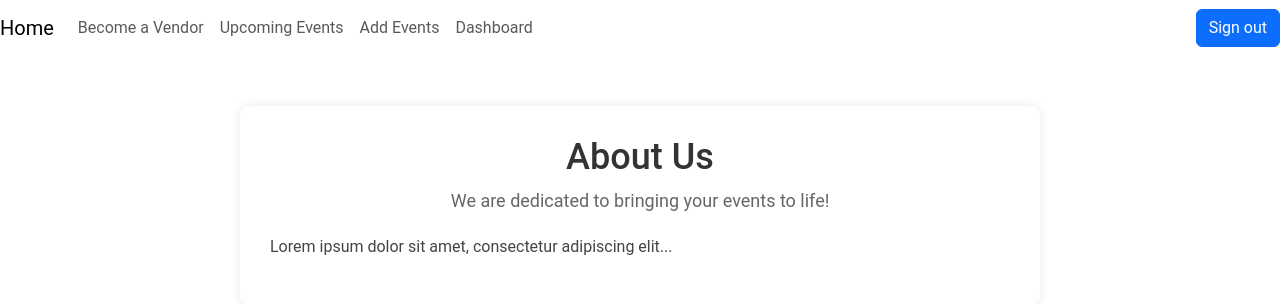
After one commit to NikiiG/Event_Planner_Project3, a Django app: page /about/ in a window 1280 px wide. The commit adds this page. Shown: the top 304 px of the page. Run offline with Django 4.2, Linux system fonts and the light colour scheme.

Commit message:
add about.html

```diff
--- a/main_app/static/css/styles.css
+++ b/main_app/static/css/styles.css
@@ -27,3 +27,51 @@
     cursor: pointer;
     text-decoration: none;
 }
+
+
+.about-container {
+    max-width: 800px;
+    margin: 50px auto;
+    padding: 30px;
+    background-color: #fff;
+    border-radius: 10px;
+    box-shadow: 0px 0px 10px rgba(0, 0, 0, 0.1);
+}
+
+.about-header {
+    text-align: center;
+    margin-bottom: 20px;
+}
+
+.about-header h1 {
+    font-size: 36px;
+    color: #333;
+}
+
+.about-header p {
+    font-size: 18px;
+    color: #666;
+}
+
+.about-content p {
+    margin-bottom: 15px;
+    font-size: 16px;
+    line-height: 1.6;
+    color: #444;
+}
+
+/* Animation */
+.about-header h1 {
+    animation: fadeInUp 1.5s ease-out;
+}
+
+@keyframes fadeInUp {
+    0% {
+        opacity: 0;
+        transform: translateY(20px);
+    }
+    100% {
+        opacity: 1;
+        transform: translateY(0);
+    }
+}
--- /dev/null
+++ b/main_app/templates/about.html
@@ -0,0 +1,14 @@
+<!-- about.html -->
+{% extends "base.html" %}
+
+{% block content %}
+<div class="about-container">
+    <div class="about-header">
+        <h1>About Us</h1>
+        <p>We are dedicated to bringing your events to life!</p>
+    </div>
+    <div class="about-content">
+        <p>Lorem ipsum dolor sit amet, consectetur adipiscing elit...</p>
+    </div>
+</div>
+{% endblock %}
--- a/main_app/templates/base.html
+++ b/main_app/templates/base.html
@@ -5,7 +5,7 @@
     <meta name="viewport" content="width=device-width, initial-scale=1.0">
     <meta http-equiv="X-UA-Compatible" content="ie=edge">
     <title>Event Planner</title>
-    <link rel="stylesheet" type="text/css" href="static/styles.css">
+    <link rel="stylesheet" type="text/css" href="static/css/styles.css">
 
     <!-- Link to Bootstrap CSS -->
     <link href="https://cdn.jsdelivr.net/npm/bootstrap@5.3.1/dist/css/bootstrap.min.css" rel="stylesheet" integrity="sha384-4bw+/aepP/YC94hEpVNVgiZdgIC5+VKNBQNGCHeKRQN+PtmoHDEXuppvnDJzQIu9" crossorigin="anonymous">
--- a/main_app/templates/home.html
+++ b/main_app/templates/home.html
@@ -26,8 +26,9 @@
     <div class="container">
         <div class="row justify-content-center align-items-center">
             <div class="col-md-6">
-                <button class="btn btn-success mr-3">Connect With Us</button>
+                <button class="btn btn-success mr-3">Connect Us</button>
                 <a href="/terms-of-service" class="btn btn-link text-white">Terms of Service</a>
+                <a href="/about" class="btn btn-link text-white">About</a>
             </div>
             <div class="col-md-6">
                 <p class="text-center text-md-right">&copy; 2023 3Coders. All rights reserved.</p>
```
Also changed, not shown: main_app/templates/events/details.html (added).
